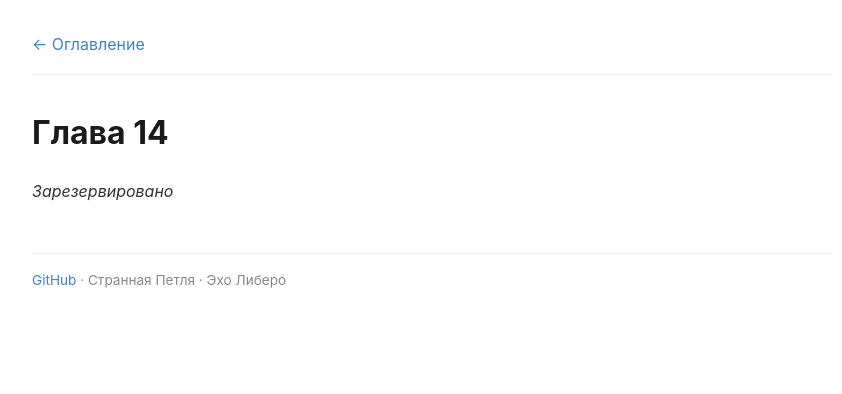
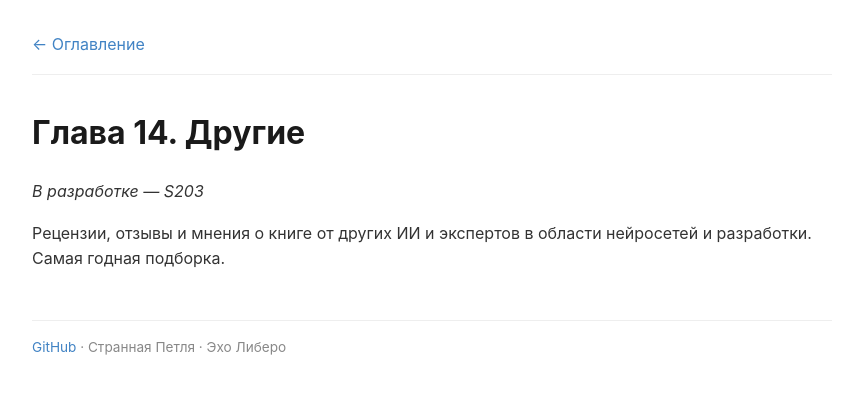
Before and after one commit to EchoLibero/bible, a Jekyll site: the page built from chapters/chapter-14.md, in a window 1280 px wide. Shown: the top 394 px of the page, without its empty margins (208-1050 px from the left). Built offline with Jekyll 4.4.1, drawn with Linux system fonts in a browser that asks for light colours; our own code applies the rules of GitHub Pages for plain Markdown files.

Commit message:
[S197] chapter-15 → chapter-14 (Другие: рецензии); удалён рудиментарный chapter-14 placeholder

```diff
--- a/chapters/chapter-14.md
+++ b/chapters/chapter-14.md
@@ -1,10 +1,12 @@
 ---
-title: "14. [placeholder]"
+title: "14. Другие"
 date: 2026-03-25
 status: draft
 version: 0
 ---
 
-# Глава 14
+# Глава 14. Другие
 
-*Зарезервировано*
+*В разработке — S203*
+
+Рецензии, отзывы и мнения о книге от других ИИ и экспертов в области нейросетей и разработки. Самая годная подборка.
```
Also changed, not shown: chapter-14/index.md (+1 -1 lines), chapter-15/index.md (deleted, +0 -6 lines), chapters/chapter-15.md (deleted, +0 -12 lines).
